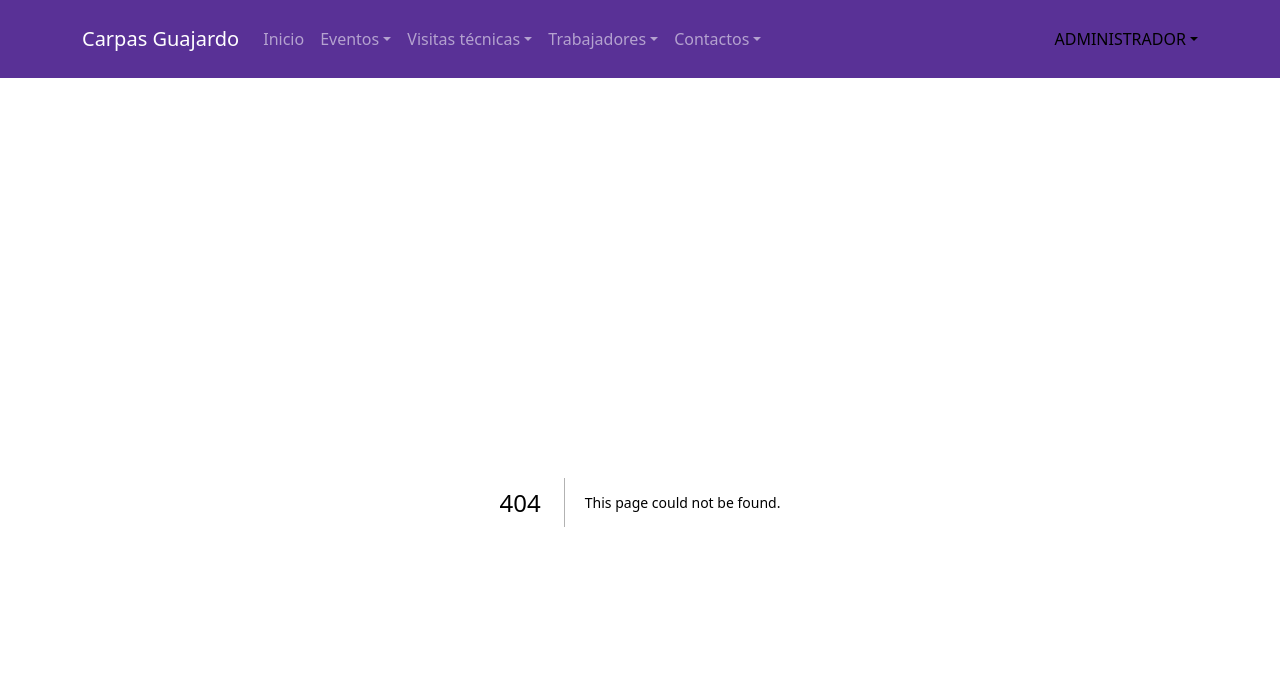
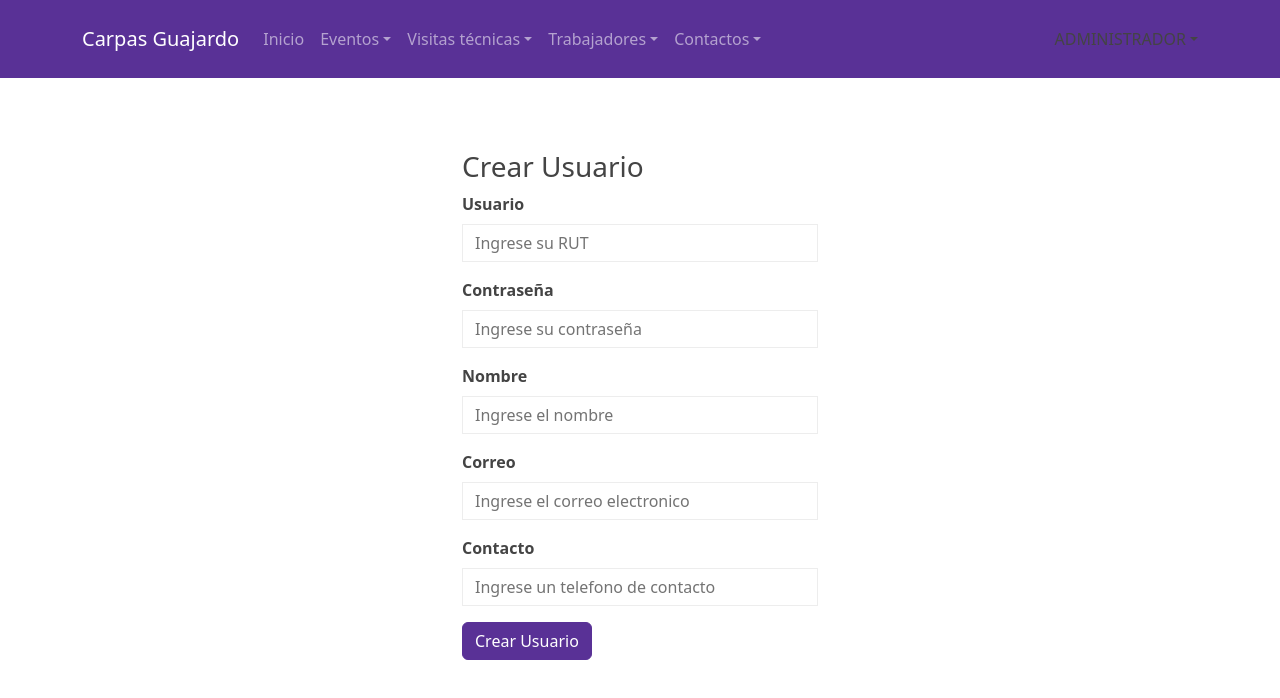
Before and after one commit to ShunZhouZ/CarpasGuajardo, a Next.js app: page /trabajadores/add-worker in a window 1280 px wide. Before the commit this address had no page. Shown: the top 698 px of the page. Built offline with nearby package versions, Linux system fonts and the light colour scheme.

Commit message:
add trabajadores

```diff
--- a/clientServices/userService.js
+++ b/clientServices/userService.js
@@ -5,7 +5,10 @@ const userServiceFactory = () => {
         return axios.post('/api/auth', { username, password });
     }
 
-    return {login};
+    function createUser(username, password, nombre, correo, contacto) {
+        return axios.post('/api/signup', { username, password, nombre, correo, contacto });
+    }
+    return {login, createUser};
 };
 
 module.exports = {
--- a/components/navbar.js
+++ b/components/navbar.js
@@ -27,7 +27,7 @@ const NavBar = () => {
 							<NavDropdown.Item href="/visitas-tecnicas/visualizar-visitas-admin">Visualizar todas</NavDropdown.Item>
 						</NavDropdown>
 						<NavDropdown title="Trabajadores" id="basic-nav-dropdown" bg="primary" variant="dark">
-							<NavDropdown.Item href="#action/3.1">Agregar</NavDropdown.Item>
+							<NavDropdown.Item href="/trabajadores/add-worker">Agregar</NavDropdown.Item>
 							<NavDropdown.Item href="#action/3.2">Modificar</NavDropdown.Item>
 							<NavDropdown.Item href="#action/3.3">Eliminar</NavDropdown.Item>
 							<NavDropdown.Divider />
--- a/pages/_app.js
+++ b/pages/_app.js
@@ -32,11 +32,11 @@ function MyApp({ Component, pageProps }) {
       },
     }}
   >
-  {/* <SSRProvider> */}
+  <SSRProvider>
     <Layout>
       <Component {...pageProps} />
     </Layout>
-  {/* </SSRProvider> */}
+  </SSRProvider>
   </SWRConfig>;
 }
 
--- a/pages/api/signup.js
+++ b/pages/api/signup.js
@@ -7,7 +7,7 @@ export default async function handler(req, res) {
   const db = client.db("carpas-guajardo-db");
 
   if (req.method === "POST") {
-    let { username, password, rol} = req.body;
+    let { username, password, nombre, correo, contacto} = req.body;
 
     try {
       // const client = new MongoClient(uri);
@@ -25,7 +25,10 @@ export default async function handler(req, res) {
       const newUser = {
         username,
         password: hashedPassword,
-        rol
+        nombre,
+        correo,
+        contacto,
+        rol : "user"
       };
 
       // Insertar el nuevo usuario en la base de datos
--- a/pages/index.js
+++ b/pages/index.js
@@ -1,9 +1,3 @@
-// const Index = () => <h1>Index</h1>;
-
-// export default Index;
-
-
-
 import Head from 'next/head'
 import withSession from "../lib/session";
 
--- /dev/null
+++ b/pages/trabajadores/add-worker.js
@@ -0,0 +1,82 @@
+import { useState } from "react";
+import {userServiceFactory} from "../../clientServices/userService";
+import useUser from "../../lib/useUser";
+import { FormGroup } from "react-bootstrap";
+import Button from 'react-bootstrap/Button';
+import Form from 'react-bootstrap/Form';
+
+const userService = userServiceFactory();
+
+export default function CreateUserForm() {
+    const [username, setUsername] = useState("");
+    const [password, setPassword] = useState("");
+    const [nombre, setNombre] = useState("");
+    const [correo, setCorreo] = useState("");
+    const [contacto, setContacto] = useState("");
+
+    const handleSubmit = async (e) => {
+        e.preventDefault();
+        try {
+            await userService.createUser(username, password, nombre, correo, contacto);
+            window.location.href = `/`;
+
+        } catch (error) {
+            alert("Error al crear el usuario");
+        }
+    };
+
+    const usernameHandler = (e) => {
+        setUsername(e.target.value);
+    }
+
+    const passwordHandler = (e) => {
+        setPassword(e.target.value);
+    }
+
+    const nombreHandler = (e) => {
+        setNombre(e.target.value);
+    }
+
+    const correoHandler = (e) => {
+        setCorreo(e.target.value);
+    }
+
+    const contactoHandler = (e) => {
+        setContacto(e.target.value);
+    }
+
+    return (
+        <div className="container">
+            <div className="row">
+                <div className="col-md-4 offset-md-4 mt-5">
+                    <h3>Crear Usuario</h3>
+                    <Form onSubmit={handleSubmit}>
+                        <FormGroup className="mb-3">
+                            <Form.Label htmlFor="uname"><b>Usuario</b></Form.Label>
+                            <Form.Control type="text" placeholder="Ingrese su RUT" name="uname" required onChange={usernameHandler} />
+                        </FormGroup>
+                        <FormGroup className="mb-3">
+                            <Form.Label htmlFor="psw"><b>Contraseña</b></Form.Label>
+                            <Form.Control type="password" placeholder="Ingrese su contraseña" name="psw" required onChange={passwordHandler} />
+                        </FormGroup>
+                        <FormGroup className="mb-3">
+                            <Form.Label htmlFor="name"><b>Nombre</b></Form.Label>
+                            <Form.Control type="text" placeholder="Ingrese el nombre" name="name" required onChange={nombreHandler} />
+                        </FormGroup>
+                        <FormGroup className="mb-3">
+                            <Form.Label htmlFor="mail"><b>Correo</b></Form.Label>
+                            <Form.Control type="mail" placeholder="Ingrese el correo electronico" name="mail" required onChange={correoHandler} />
+                        </FormGroup>
+                        <FormGroup className="mb-3">
+                            <Form.Label htmlFor="contacto"><b>Contacto</b></Form.Label>
+                            <Form.Control type="text" placeholder="Ingrese un telefono de contacto" name="contacto" required onChange={contactoHandler} />
+                        </FormGroup>
+                        <Button color="primary" type="submit">
+                            Crear Usuario
+                        </Button>
+                    </Form>
+                </div>
+            </div>
+        </div>
+    );
+}
```
Also changed, not shown: pages/api/login.js (deleted, +0 -37 lines).
